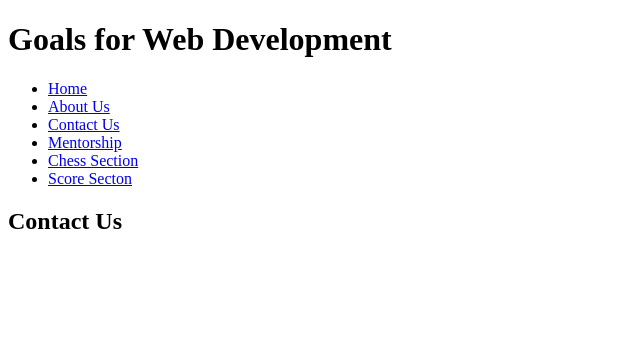
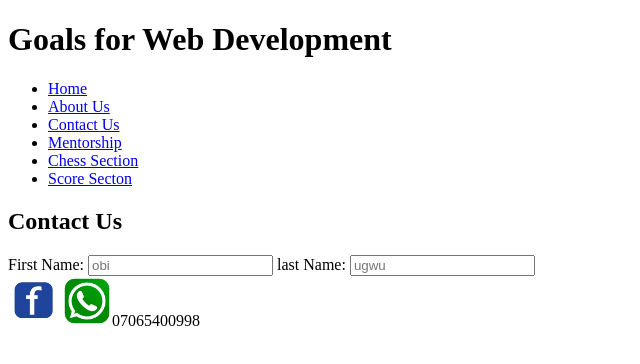
Before and after one commit to webmaster2000/Assignment, a plain HTML site: page contact.html in a window 1280 px wide. Shown: the whole page, without its empty margins (0-640 px from the left). Drawn offline with Linux system fonts and the light colour scheme.

Commit message:
pictures

```diff
--- a/contact.html
+++ b/contact.html
@@ -1,15 +1,19 @@
 <!DOCTYPE html>
 <html lang="en">
+
 <head>
     <meta charset="UTF-8">
     <meta http-equiv="X-UA-Compatible" content="IE=edge">
     <meta name="viewport" content="width=device-width, initial-scale=1.0">
     <title>WEBDEV</title>
 </head>
+
 <body>
+
     <body>
         <h1>Goals for Web Development</h1>
-        <header><nav>
+        <header>
+            <nav>
                 <ul>
                     <li><a href="index.html">Home</a></li>
                     <li><a href="about.html">About Us</a></li>
@@ -19,7 +23,19 @@
                     <li><a href="score.html">Score Secton</a></li>
 
                 </ul>
-        </nav></header>
-        <main><h2>Contact Us</h2></main>
+            </nav>
+        </header>
+        <main>
+            <h2>Contact Us</h2>
+        </main>
+        <form action="">
+            <label for=" firstname">First Name:</label>
+            <input id="firstname" type="text" name="First name" placeholder="obi" required>
+            <label for="lastname">last Name:</label>
+            <input id="lastname" type="text" name="lastname" placeholder="ugwu" required>
+        </form>
+        <img src="./facebook.png.png" alt="" width="50px">
+        <img src="./whataap.png.png" width="50px">07065400998
     </body>
+
 </html>
```
Also changed, not shown: chess.html (+12 -3 lines), facebook.png.png (added), whataap.png.png (added). Lines whose indentation alone changed are shown as unchanged.
